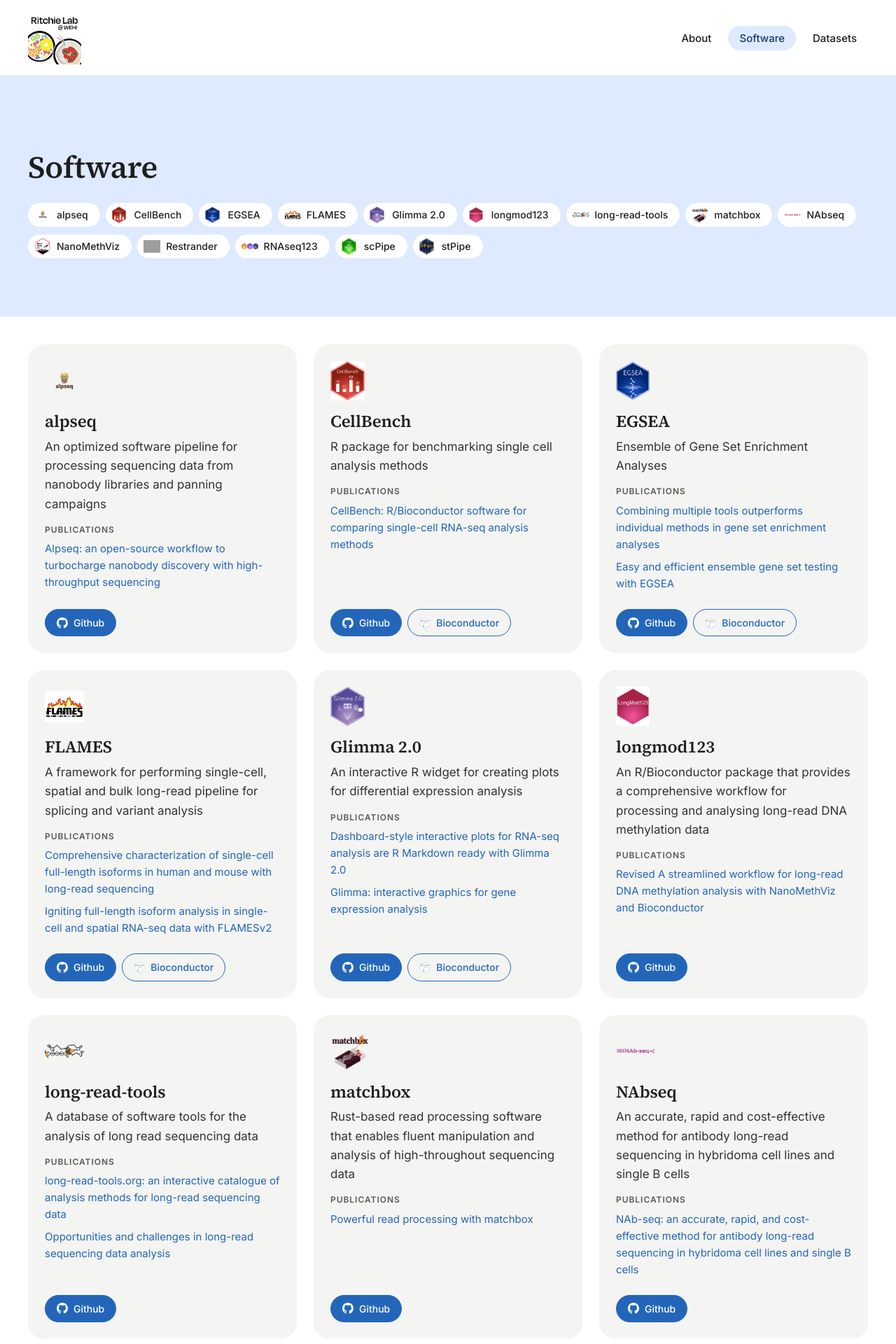
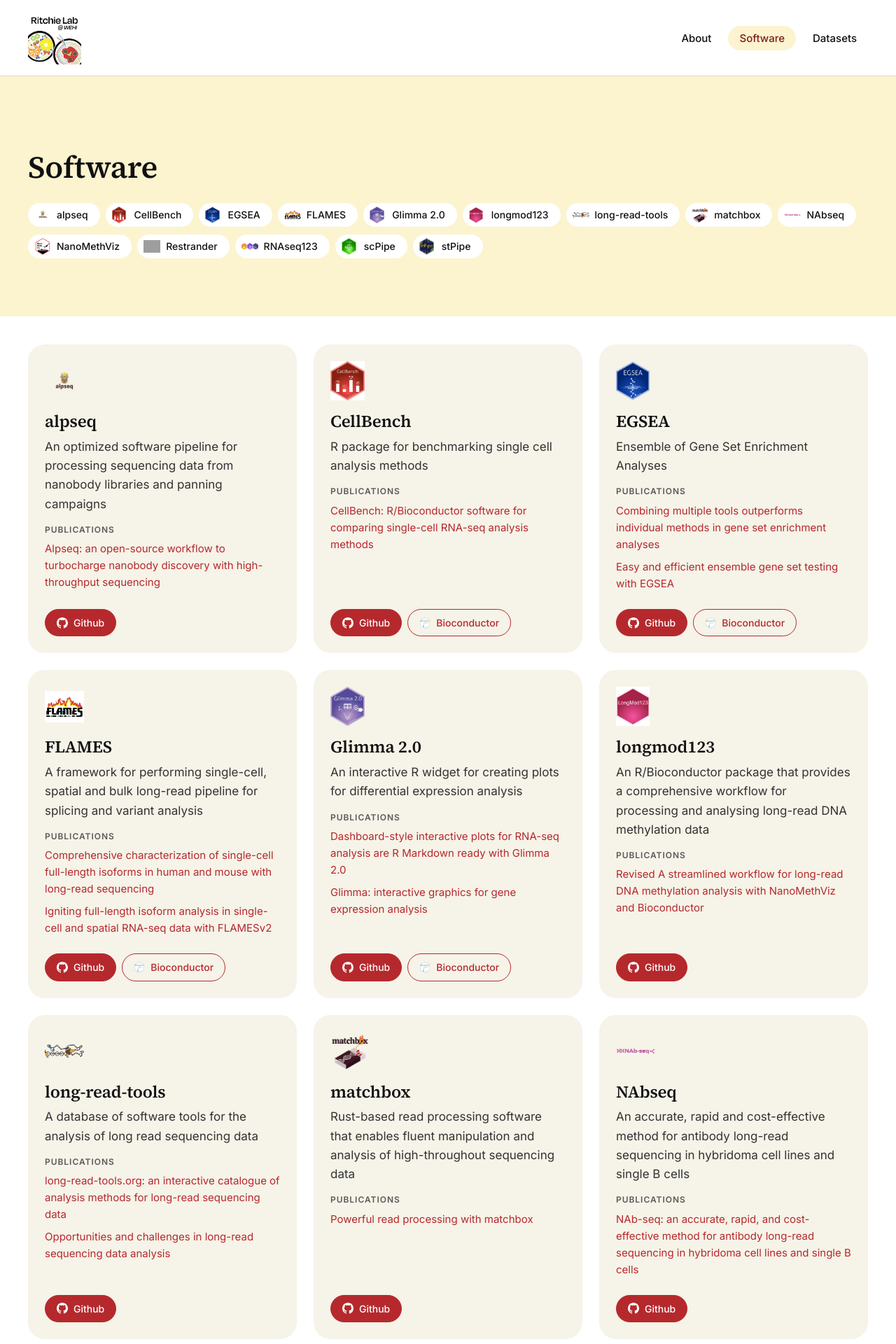
Before and after one commit to mritchielab/mritchielab.github.io, a Jekyll site: the page built from software.markdown, in a window 1280 px wide. Shown: the top 1920 px of the page at 70% size. Built offline with Jekyll 4.4.1, drawn with Linux system fonts in a browser that asks for light colours; grey boxes are pictures that could not be loaded.

Commit message:
update color

```diff
--- a/_sass/minima.scss
+++ b/_sass/minima.scss
@@ -24,16 +24,16 @@
 
 $background-color: #ffffff !default;
 
-// Institute-style palette
-$brand-color:      #2366b9 !default;   // primary blue
-$brand-dark:       #153a69;            // hover
-$tint-blue:        #deeaff;            // hero / page bands
-$tint-grey:        #f4f4f2;            // cards
-$ink-dark:         #1e1e1e;            // footer
+// Palette taken from the lab logo (black lettering, tomato-sauce red, pineapple/apple cream)
+$brand-color:      #b5292d !default;   // logo red (links, buttons; AA on white and cream)
+$brand-dark:       #7f1d1d;            // hover
+$tint-cream:       #fbf4cf;            // hero / page bands (logo cream)
+$tint-grey:        #f6f3e8;            // cards (warm off-white)
+$ink-dark:         #111111;            // headings, footer (logo black)
 
 $grey-color:       #5a5a5a !default;
-$grey-color-light: #dddddd !default;
-$grey-color-dark:  #1e1e1e !default;
+$grey-color-light: #e2dccb !default;   // warm rule colour
+$grey-color-dark:  #111111 !default;
 
 $table-text-align: left !default;
 
@@ -192,7 +192,7 @@
 }
 
 .selected-page {
-  background: $tint-blue;
+  background: $tint-cream;
   color: $brand-dark !important;
   font-weight: 600;
 }
@@ -226,7 +226,7 @@
 
 // ---- about: hero band ----
 .hero {
-  background: $tint-blue;
+  background: $tint-cream;
   padding: $space-6 0;
 
   @include media-query($on-laptop) { padding: $space-5 0; }
@@ -281,7 +281,7 @@
 
 // ---- listing pages: tinted title band, then card grid ----
 .page-band {
-  background: $tint-blue;
+  background: $tint-cream;
   padding: $space-6 0 $space-5;
 
   .listing-title { margin-bottom: $space-4; }
@@ -436,7 +436,7 @@
 .contact-list, .social-media-list { margin: 0; }
 .contact-list li:first-child { font-family: $heading-font-family; font-size: 1.2rem; color: #fff; }
 .footer-col p { margin: 0; }
-.site-footer a { color: #fff; text-decoration: underline; &:visited { color: #fff; } &:hover { color: $tint-blue; } }
+.site-footer a { color: #fff; text-decoration: underline; &:visited { color: #fff; } &:hover { color: $tint-cream; } }
 .site-footer .svg-icon { fill: #fff; }
 .site-footer a:focus-visible { outline-color: #fff; }
 
```
